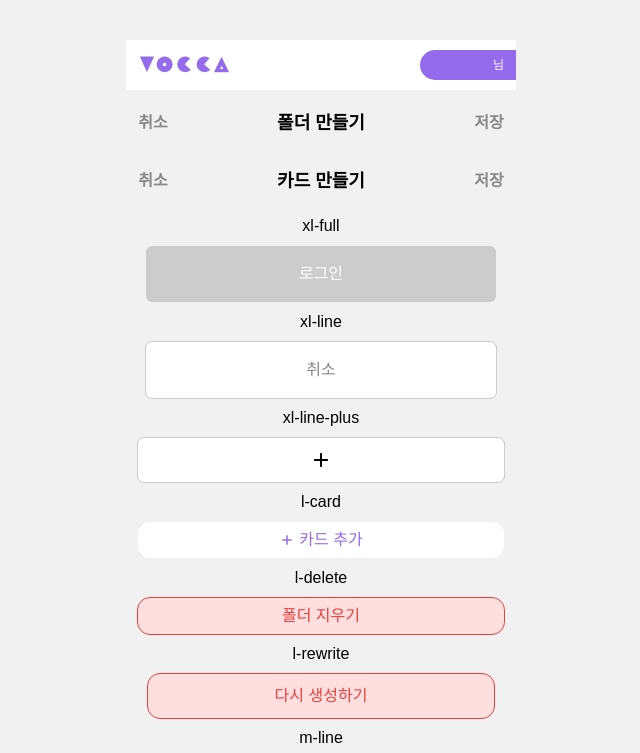
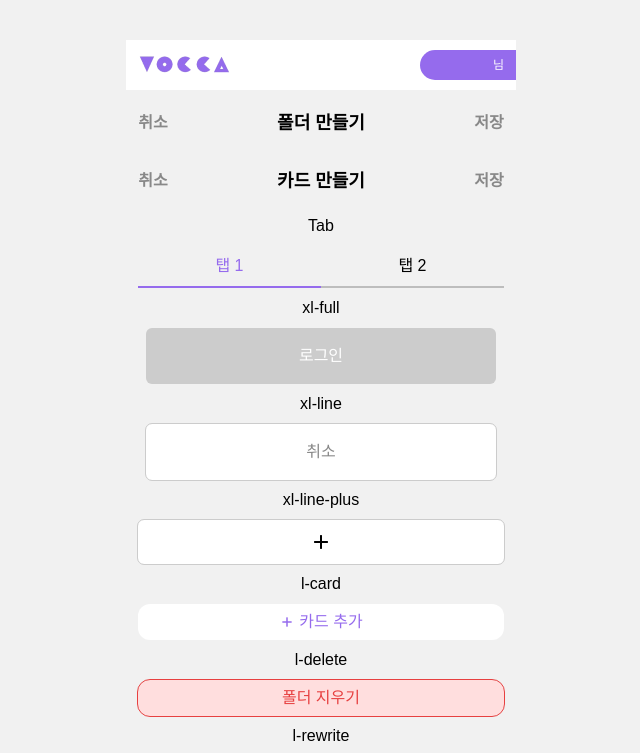
Before and after one commit to OZ-Coding-School/oz_02_main-005-FE, a Next.js app: page / in a window 1280 px wide. Shown: the top 753 px of the page, without its empty margins (319-959 px from the left). Built offline with nearby package versions, Linux system fonts and the light colour scheme.

Commit message:
feat: Tab 컴포넌트 추가

```diff
--- a/src/app/page.tsx
+++ b/src/app/page.tsx
@@ -3,6 +3,7 @@
 import Button from "@/shared/@common/ui/Button";
 import CancelSaveHeader from "@/shared/@common/ui/CancelSaveHeader";
 import Header from "@/shared/@common/ui/Header";
+import Tab from "@/shared/@common/ui/Tab";
 
 export default function Home() {
 
@@ -16,6 +17,10 @@ export default function Home() {
 
   const handleClick = () => {
     console.log("버튼클릭")
+  };
+
+  const handleTabClick = () => {
+    console.log("탭클릭")
   };
 
   return (
@@ -32,6 +37,12 @@ export default function Home() {
         pageName="카드 만들기"
         onCancel={handleCancel}
         onSave={handleSave}
+      />
+
+      Tab
+      <Tab
+        tabs={['탭 1', '탭 2']}
+        onClick={handleTabClick}
       />
 
       xl-full
--- a/src/globals.css
+++ b/src/globals.css
@@ -6,7 +6,7 @@
   * {
     padding: 0;
     margin: 0;
-    border: 0;
+    /* border: 0; */
     box-sizing: border-box;
     word-break: keep-all;
     font-family: 'Noto Sans KR', sans-serif;
--- /dev/null
+++ b/src/shared/@common/ui/Tab.tsx
@@ -0,0 +1,32 @@
+import React, { useState } from 'react';
+
+type TabProps = {
+  tabs: string[];
+  onClick: (index: number) => void;
+};
+
+const Tab = ({ tabs, onClick }: TabProps) => {
+  const [activeTab, setActiveTab] = useState<number>(0);
+
+  const handleTabClick = (index: number) => {
+    setActiveTab(index);
+    onClick(index);
+  };
+
+  return (
+    <div className="flex w-[366px] justify-between">
+      {tabs.map((tab, index) => (
+        <button
+          key={index}
+          className={`flex-1 py-2 text-center font-medium border-b-2 border-muted
+                      ${activeTab === index ? 'border-primary text-primary' : ''}`}
+          onClick={() => handleTabClick(index)}
+        >
+          {tab}
+        </button>
+      ))}
+    </div>
+  );
+};
+
+export default Tab;
```
